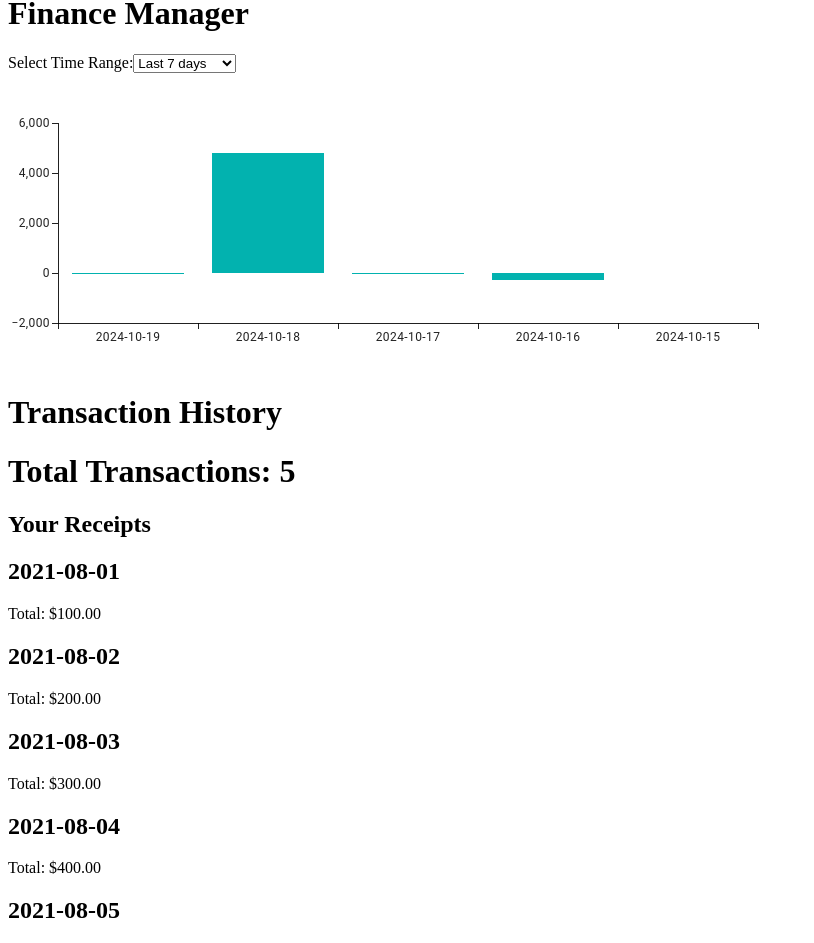
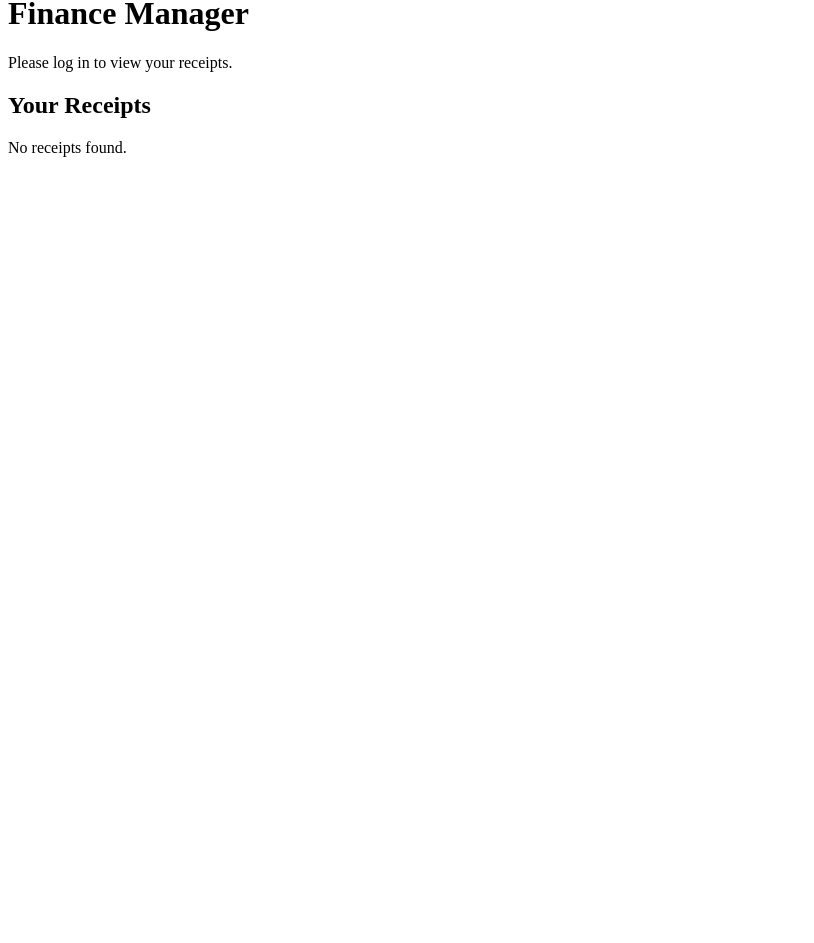
Before and after one commit to cwong8751/PaperTrail-deploy, a React (Create React App) app in the folder frontend/: page /financemanager in a window 1280 px wide. Shown: the part 52-995 px from the top of the page, without its empty margins (0-814 px from the left). After the commit the page ends 800 px from the top, so only its background shows below. Built offline with nearby package versions, Linux system fonts and the light colour scheme.

Commit message:
fixed fucking thing

```diff
--- a/frontend/src/components/FinanceManager.js
+++ b/frontend/src/components/FinanceManager.js
@@ -1,13 +1,29 @@
 import React, { useState, useEffect } from 'react';
 import axios from 'axios';
 import { Link } from 'react-router-dom';
-import Histogram from './Histogram';
-import dummyData from './dummyData.json'
+
 const FinanceManager = () => {
+    const [receipts, setReceipts] = useState([]);
+    const [errorMessage, setErrorMessage] = useState('');
 
-    // onload
+    // Fetch receipts data for the logged-in user
     useEffect(() => {
+        const fetchReceipts = async () => {
+            const username = localStorage.getItem('username'); // Assuming username is stored in localStorage after login
+            if (!username) {
+                setErrorMessage('Please log in to view your receipts.');
+                return;
+            }
 
+            try {
+                const response = await axios.post('http://localhost:8090/getallreceipts', { username });
+                setReceipts(response.data.receipts || []); // Set receipts data or an empty array
+            } catch (error) {
+                console.error('Error fetching receipts:', error);
+                setErrorMessage('Failed to fetch receipts. Please try again later.');
+            }
+        };
+        fetchReceipts();
     }, []);
 
     return (
@@ -24,23 +40,28 @@ const FinanceManager = () => {
             <div className="container mx-auto p-4 pt-24">
                 <h1 className="text-2xl font-semibold text-gray-800">Finance Manager</h1>
 
-                <Histogram data={dummyData} />
+                {errorMessage && <p className="text-red-500">{errorMessage}</p>}
 
                 <h2 className="text-xl font-semibold text-gray-700 mt-6">Your Receipts</h2>
                 <div className="grid grid-cols-1 md:grid-cols-2 lg:grid-cols-3 gap-4 mt-4">
-                    <ReceiptNoteCard transactionDate="2021-08-01" transactionAmount={100.00} />
-                    <ReceiptNoteCard transactionDate="2021-08-02" transactionAmount={200.00} />
-                    <ReceiptNoteCard transactionDate="2021-08-03" transactionAmount={300.00} />
-                    <ReceiptNoteCard transactionDate="2021-08-04" transactionAmount={400.00} />
-                    <ReceiptNoteCard transactionDate="2021-08-05" transactionAmount={500.00} />
-                    <ReceiptNoteCard transactionDate="2021-08-06" transactionAmount={600.00} />
+                    {receipts.length > 0 ? (
+                        receipts.map((receipt, index) => (
+                            <ReceiptNoteCard
+                                key={index}
+                                transactionDate={new Date(receipt.transactionDate).toLocaleDateString()} // Format the date
+                                transactionAmount={receipt.transactionAmount}
+                            />
+                        ))
+                    ) : (
+                        <p>No receipts found.</p>
+                    )}
                 </div>
             </div>
         </div>
     );
 };
 
-// note card component
+// Note card component to display each receipt
 const ReceiptNoteCard = ({ transactionDate, transactionAmount }) => {
     return (
         <div className="w-full h-full bg-white shadow-lg rounded-lg overflow-hidden p-6">
@@ -50,6 +71,6 @@ const ReceiptNoteCard = ({ transactionDate, transactionAmount }) => {
             </div>
         </div>
     );
-}
+};
 
 export default FinanceManager;
--- a/frontend/src/components/Login.js
+++ b/frontend/src/components/Login.js
@@ -15,18 +15,20 @@ const Login = () => {
     setSuccessMessage('');
 
     try {
-      const response = await axios.post('http://localhost:8090/login', {
-        username,
-        password,
-      });
+      const response = await axios.post('http://localhost:8090/login', { username, password });
 
-      if (response.data.token) {
+      // Check if the response contains token and username
+      if (response.data.token && response.data.username) {
+        // Store the token and username in localStorage
         localStorage.setItem('authToken', response.data.token);
-        localStorage.setItem('username', username);
+        localStorage.setItem('username', response.data.username);
+
+        // Display success message and navigate to home page
         setSuccessMessage('Login successful!');
         alert("Login successfully");
-
         navigate('/');
+      } else {
+        setErrorMessage('Login failed. Please try again.');
       }
     } catch (error) {
       if (error.response && error.response.data) {
--- a/frontend/src/components/Product.js
+++ b/frontend/src/components/Product.js
@@ -21,9 +21,8 @@ useEffect(() => {
         console.error('Error fetching usernames:', error);
       }
     };
-
     fetchUsernames();
-}, []); // The empty array ensures this only runs once when the component loads.
+  }, []);
 
 // confirmation dialog operations
 const [isConfirmationOpen, setIsConfirmationOpen] = useState(false);
```
Also changed, not shown: 1 other file (tests, documents, lock files or other folders). Lines whose indentation alone changed are shown as unchanged.
